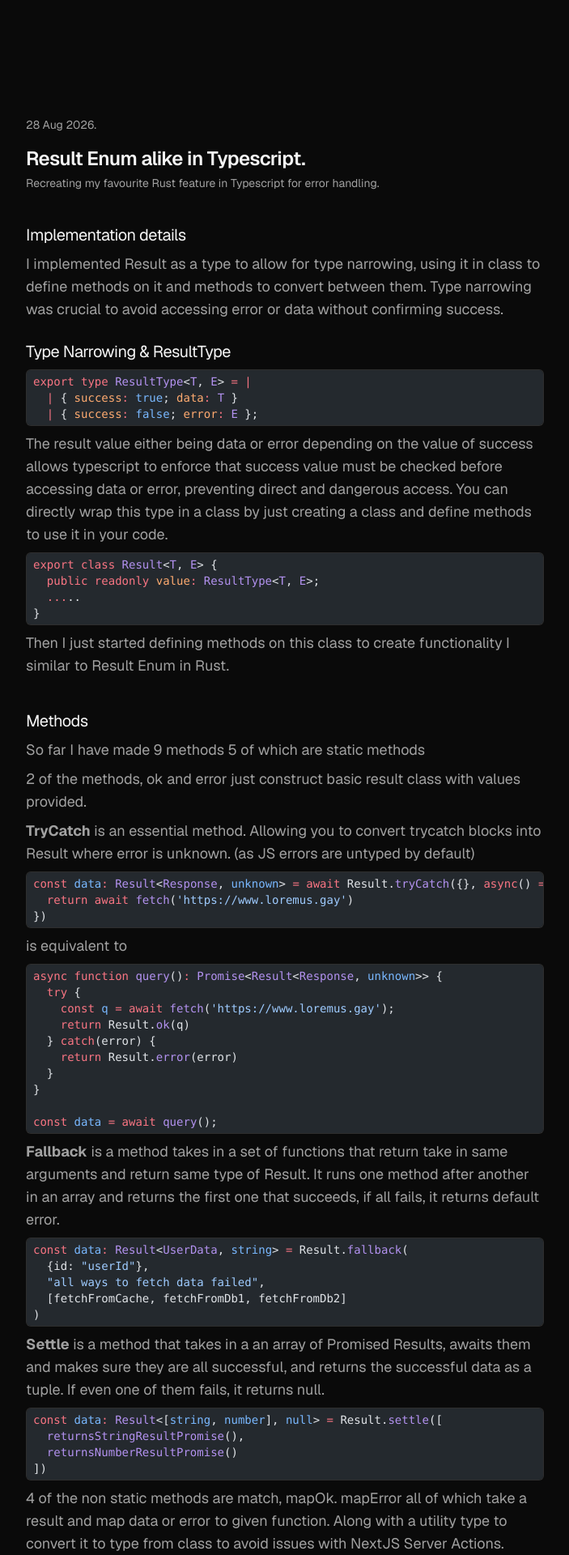
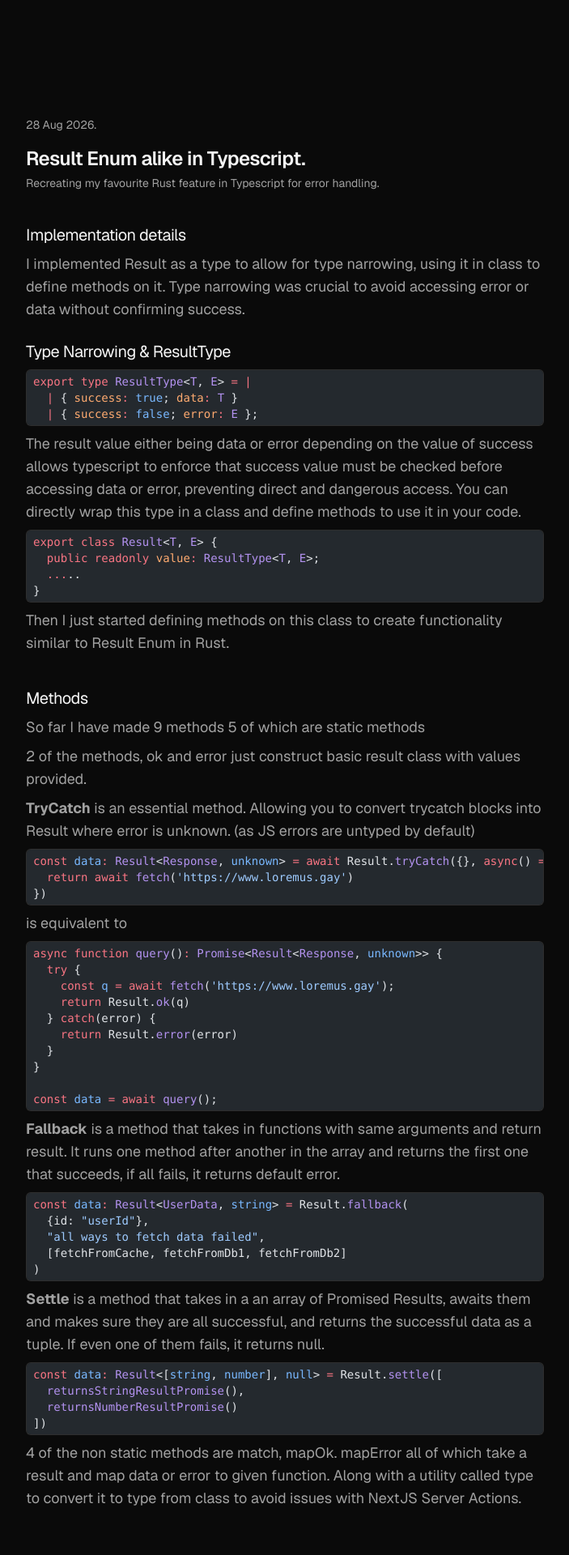
Before and after one commit to Loremus299/Portfolio, a Next.js app: page /result-enum-alike-in-ts in a window 1280 px wide. Shown: the top 1920 px of the page at 81% size, without its empty margins (288-991 px from the left). Built offline with nearby package versions, Linux system fonts and the light colour scheme.

Commit message:
typo fixes

```diff
--- a/app/(writings)/result-enum-alike-in-ts/page.tsx
+++ b/app/(writings)/result-enum-alike-in-ts/page.tsx
@@ -18,9 +18,8 @@ export default function Page() {
         </h2>
         <p>
           I implemented Result as a type to allow for type narrowing, using it
-          in class to define methods on it and methods to convert between them.
-          Type narrowing was crucial to avoid accessing error or data without
-          confirming success.
+          in class to define methods on it. Type narrowing was crucial to avoid
+          accessing error or data without confirming success.
         </p>
       </div>
       <div className="grid gap-2">
@@ -35,8 +34,8 @@ export default function Page() {
             The result value either being data or error depending on the value
             of success allows typescript to enforce that success value must be
             checked before accessing data or error, preventing direct and
-            dangerous access. You can directly wrap this type in a class by just
-            creating a class and define methods to use it in your code.
+            dangerous access. You can directly wrap this type in a class and
+            define methods to use it in your code.
           </p>
           <Codeblock lang="typescript">{`export class Result<T, E> {
   public readonly value: ResultType<T, E>;
@@ -44,7 +43,7 @@ export default function Page() {
 }`}</Codeblock>
           <p>
             Then I just started defining methods on this class to create
-            functionality I similar to Result Enum in Rust.
+            functionality similar to Result Enum in Rust.
           </p>
         </div>
       </div>
@@ -76,10 +75,10 @@ export default function Page() {
 
 const data = await query();`}</Codeblock>
           <p>
-            <b>Fallback</b> is a method takes in a set of functions that return
-            take in same arguments and return same type of Result. It runs one
-            method after another in an array and returns the first one that
-            succeeds, if all fails, it returns default error.
+            <b>Fallback</b> is a method that takes in functions with same
+            arguments and return result. It runs one method after another in the
+            array and returns the first one that succeeds, if all fails, it
+            returns default error.
           </p>
           <Codeblock lang="typescript">{`const data: Result<UserData, string> = Result.fallback(
   {id: "userId"},
@@ -99,8 +98,8 @@ const data = await query();`}</Codeblock>
           <p>
             4 of the non static methods are match, mapOk. mapError all of which
             take a result and map data or error to given function. Along with a
-            utility type to convert it to type from class to avoid issues with
-            NextJS Server Actions.
+            utility called type to convert it to type from class to avoid issues
+            with NextJS Server Actions.
           </p>
         </div>
       </div>
```
